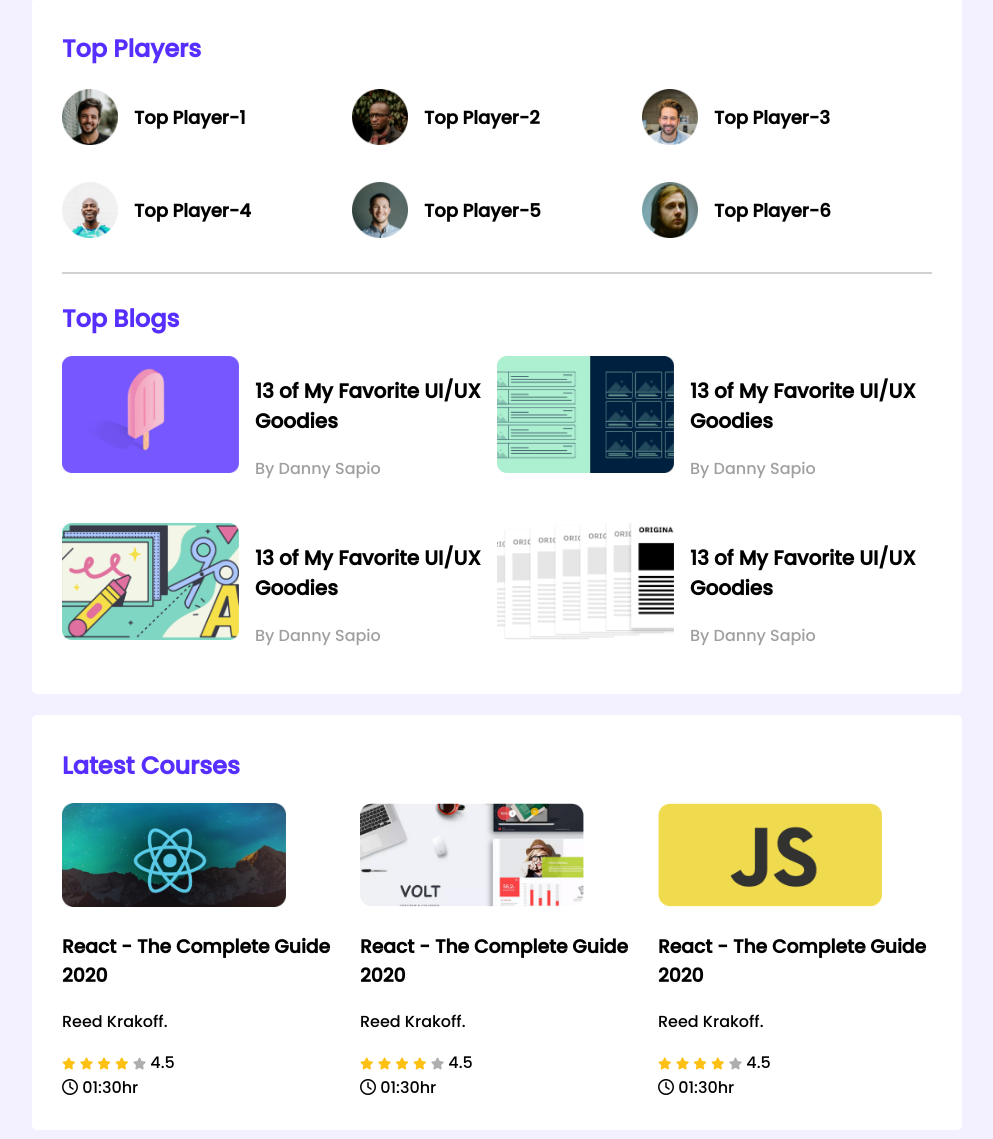
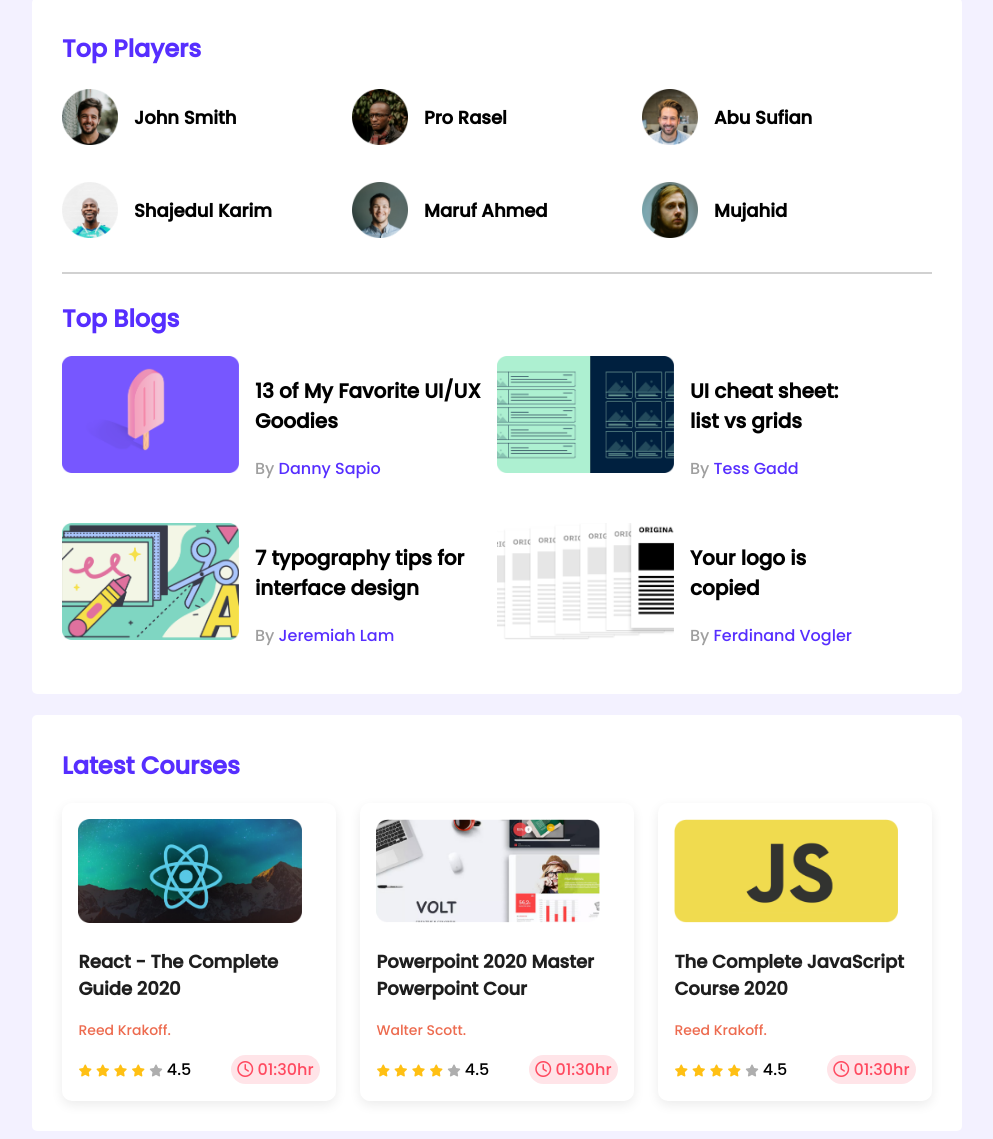
Before and after one commit to Razib99/leader-board, a plain HTML site: page index.html in a window 1280 px wide. Shown: the part 31-1170 px from the top of the page, without its empty margins (143-1136 px from the left). Drawn offline with Linux system fonts and the light colour scheme.

Commit message:
Align problem solved

```diff
--- a/index.html
+++ b/index.html
@@ -25,27 +25,27 @@
                     <!-- .player*6>img[src="images/players/player-$.png"]+h3{Top Player-$} -->
                     <div class="player">
                         <img src="images/players/player-1.png" alt="">
-                        <h3 class="player-name">Top Player-1</h3>
+                        <h3 class="player-name">John Smith</h3>
                     </div>
                     <div class="player">
                         <img src="images/players/player-2.png" alt="">
-                        <h3 class="player-name">Top Player-2</h3>
+                        <h3 class="player-name">Pro Rasel</h3>
                     </div>
                     <div class="player">
                         <img src="images/players/player-3.png" alt="">
-                        <h3 class="player-name">Top Player-3</h3>
+                        <h3 class="player-name">Abu Sufian</h3>
                     </div>
                     <div class="player">
                         <img src="images/players/player-4.png" alt="">
-                        <h3 class="player-name">Top Player-4</h3>
+                        <h3 class="player-name">Shajedul Karim</h3>
                     </div>
                     <div class="player">
                         <img src="images/players/player-5.png" alt="">
-                        <h3 class="player-name">Top Player-5</h3>
+                        <h3 class="player-name">Maruf Ahmed</h3>
                     </div>
                     <div class="player">
                         <img src="images/players/player-6.png" alt="">
-                        <h3 class="player-name">Top Player-6</h3>
+                        <h3 class="player-name">Mujahid</h3>
                     </div>
                 </div>
             </div>
@@ -59,7 +59,7 @@
                         </div>
                         <div class="blog-info">
                             <h3 class="blog-title">13 of My Favorite UI/UX Goodies</h3>
-                            <p class="blog-author">By Danny Sapio</p>
+                            <p class="blog-author">By <a href="">Danny Sapio</a></p>
                         </div>
                     </article>
                     <article class="blog">
@@ -67,8 +67,8 @@
                             <img src="images/blogs/blog-2.png" alt="">
                         </div>
                         <div class="blog-info">
-                            <h3 class="blog-title">13 of My Favorite UI/UX Goodies</h3>
-                            <p class="blog-author">By Danny Sapio</p>
+                            <h3 class="blog-title">UI cheat sheet:<br> list vs grids</h3>
+                            <p class="blog-author">By <a href="">Tess Gadd</a></p>
                         </div>
                     </article>
                     <article class="blog">
@@ -76,8 +76,8 @@
                             <img src="images/blogs/blog-3.png" alt="">
                         </div>
                         <div class="blog-info">
-                            <h3 class="blog-title">13 of My Favorite UI/UX Goodies</h3>
-                            <p class="blog-author">By Danny Sapio</p>
+                            <h3 class="blog-title">7 typography tips for interface design</h3>
+                            <p class="blog-author">By <a href="">Jeremiah Lam</a></p>
                         </div>
                     </article>
                     <article class="blog">
@@ -85,8 +85,8 @@
                             <img src="images/blogs/blog-4.png" alt="">
                         </div>
                         <div class="blog-info">
-                            <h3 class="blog-title">13 of My Favorite UI/UX Goodies</h3>
-                            <p class="blog-author">By Danny Sapio</p>
+                            <h3 class="blog-title">Your logo is<br> copied</h3>
+                            <p class="blog-author">By <a href="">Ferdinand Vogler</a></p>
                         </div>
                     </article>
                 </div>
@@ -113,10 +113,10 @@
                                 <i class="fa-solid fa-star empty"></i>
                                 <span>4.5</span>
                             </div>
-                        </div>
                             <div class="course-duration">
                                 <i class="fa-regular fa-clock"></i>
                                 01:30hr
+                            </div>
                         </div>
                     </div>
                 </div>
@@ -125,7 +125,31 @@
                         <img src="images/courses/course-2.png" alt="">
                     </div>
                     <div class="course-detail">
-                        <h3 class="course-title">React - The Complete Guide 2020</h3>
+                        <h3 class="course-title">Powerpoint 2020 Master Powerpoint Cour</h3>
+                        <p class="course-author"> Walter Scott.</p>
+                        <!-- <p><a href="">Reed Krakoff.</a></p> -->
+                        <div class="course-info">
+                            <div>
+                                <i class="fa-solid fa-star filled"></i>
+                                <i class="fa-solid fa-star filled"></i>
+                                <i class="fa-solid fa-star filled"></i>
+                                <i class="fa-solid fa-star filled"></i>
+                                <i class="fa-solid fa-star empty"></i>
+                                <span>4.5</span>
+                            </div>
+                            <div class="course-duration">
+                                <i class="fa-regular fa-clock"></i>
+                                01:30hr
+                            </div>
+                        </div>
+                    </div>
+                </div>
+                <div class="course">
+                    <div class="course-banner">
+                        <img src="images/courses/course-3.png" alt="">
+                    </div>
+                    <div class="course-detail">
+                        <h3 class="course-title">The Complete JavaScript Course 2020</h3>
                         <p class="course-author"> Reed Krakoff.</p>
                         <!-- <p><a href="">Reed Krakoff.</a></p> -->
                         <div class="course-info">
@@ -137,34 +161,10 @@
                                 <i class="fa-solid fa-star empty"></i>
                                 <span>4.5</span>
                             </div>
-                        </div>
                             <div class="course-duration">
                                 <i class="fa-regular fa-clock"></i>
                                 01:30hr
                             </div>
-                    </div>
-                </div>
-                <div class="course">
-                    <div class="course-banner">
-                        <img src="images/courses/course-3.png" alt="">
-                    </div>
-                    <div class="course-detail">
-                        <h3 class="course-title">React - The Complete Guide 2020</h3>
-                        <p class="course-author"> Reed Krakoff.</p>
-                        <!-- <p><a href="">Reed Krakoff.</a></p> -->
-                        <div class="course-info">
-                            <div>
-                                <i class="fa-solid fa-star filled"></i>
-                                <i class="fa-solid fa-star filled"></i>
-                                <i class="fa-solid fa-star filled"></i>
-                                <i class="fa-solid fa-star filled"></i>
-                                <i class="fa-solid fa-star empty"></i>
-                                <span>4.5</span>
-                            </div>
-                        </div>
-                        <div class="course-duration">
-                            <i class="fa-regular fa-clock"></i>
-                            01:30hr
                         </div>
                     </div>
                 </div>
--- a/style/style.css
+++ b/style/style.css
@@ -84,7 +84,11 @@ hr{
 /*----------------
    Courses Style
  ----------------*/
-
+.course{
+    box-shadow: rgba(0, 0, 0, 0.08) 0px 4px 12px;
+    padding: 6%;
+    border-radius: 10px;
+}
  .courses{
     display: grid;
     grid-template-columns: repeat(3, 1fr);
@@ -98,6 +102,20 @@ hr{
     display: flex;
     align-items: center;
     justify-content: space-between;
+ }
+ .course-title{
+    color: #1E1E1E;
+    font-size: 18px;
+ }
+ .course-author{
+    color: #ED6B4F;
+    font-size: 14px;
+ }
+ .course-duration{
+    color: #FF4A60;
+    padding: 2px 6px;
+    background-color: #FFE4E8;
+    border-radius: 15px;
  }
 
  .fa-star{
```
Also changed, not shown: 1 other file. Lines whose indentation alone changed are shown as unchanged.
